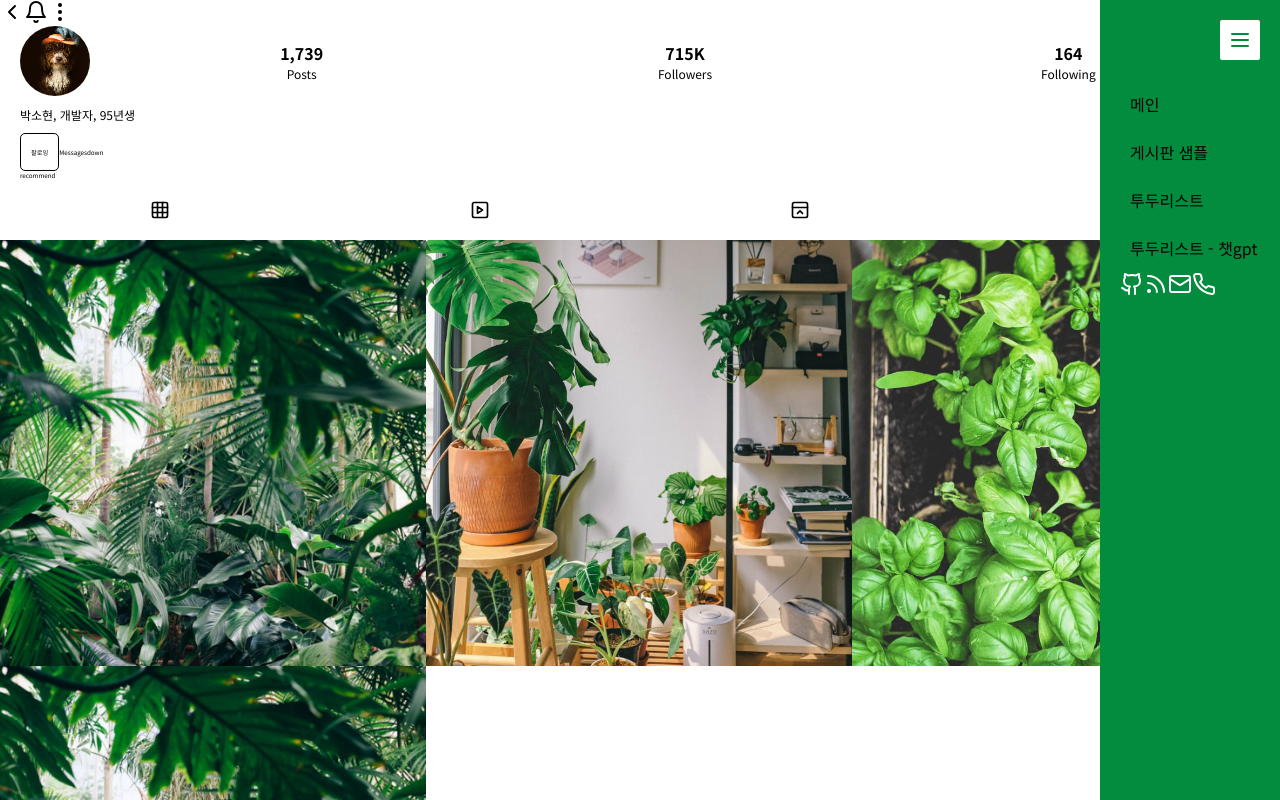
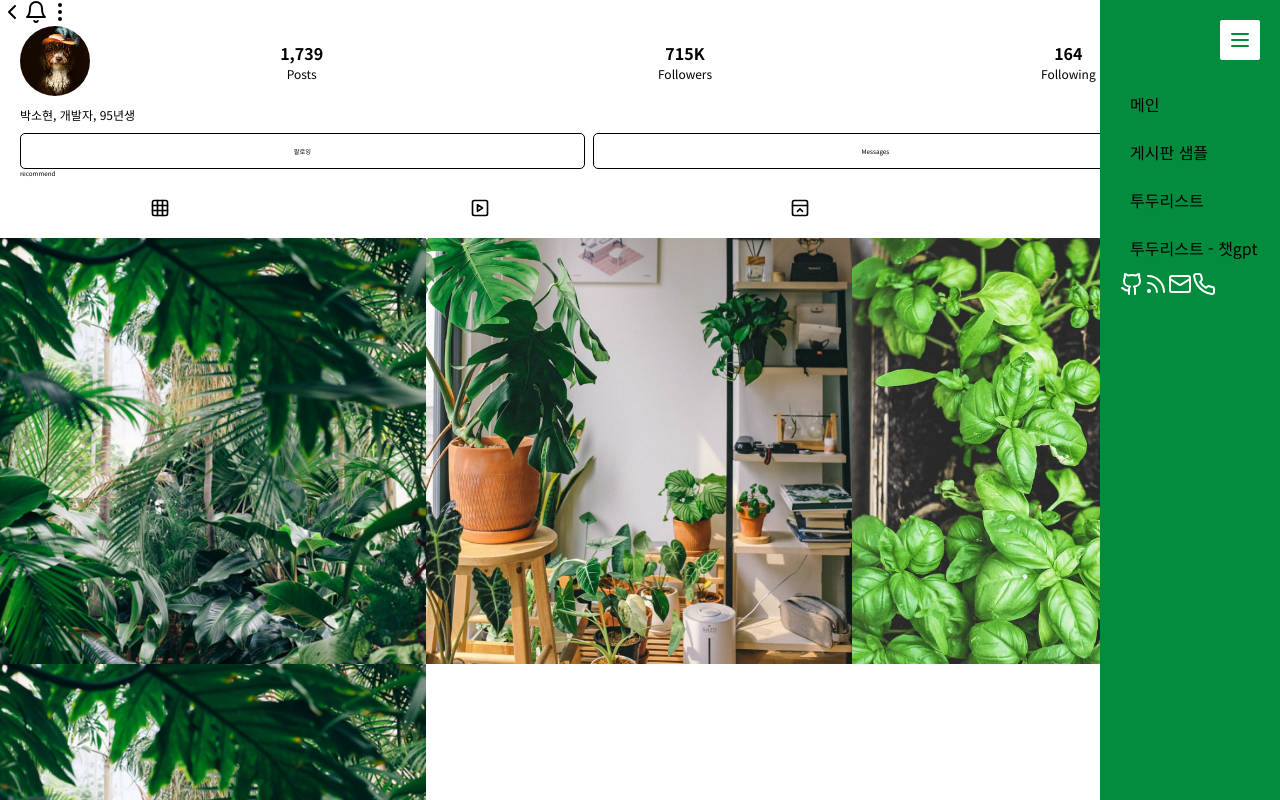
Before and after one commit to 33park/next-sample, a Next.js app in the folder next-basic/: page /user in a window 1280 px wide. Shown: the top 800 px of the page. Built offline with nearby package versions, Linux system fonts and the light colour scheme.

Commit message:
user util sec  styled 적용

```diff
--- a/next-basic/src/app/component/button/DropDown.tsx
+++ b/next-basic/src/app/component/button/DropDown.tsx
@@ -1,7 +1,6 @@
 'use client'
 import React,{useState} from 'react'
 import { styled } from 'styled-components'
-
 import { flexBox,offSet, DefaultBtn,BorderSet } from '@/style/styles/common'
 import { theme } from '@/style/styles/theme';
 
@@ -9,31 +8,29 @@ interface ButtonProps {
     btnHeight: string;
     placeHolderTxt:string;
     DropDownList:string[];
-    // onChangeList: (selectedItem: string) => void;
 }
 
 
-export default function DropDown({btnHeight, placeHolderTxt, DropDownList, }:ButtonProps) {
+export default function DropDown({btnHeight, placeHolderTxt, DropDownList}:ButtonProps) {
     const [listOpen, setListOpen] = useState(false);
     const [selectedItem, setSelectedItem] = useState(placeHolderTxt);
     const onToggle = () => {
         setListOpen(listOpen => !listOpen);
     }
 
-    const handleItemClick = (item : string) => {
+    const handleItemClick = (item: string) => {
         setSelectedItem(item);
         setListOpen(false);
-    }
+    };
 
     return (
     <DropDownBtn>
         <BasicBtn onClick={onToggle} $height={btnHeight} $status={listOpen}>{selectedItem}</BasicBtn>
         {listOpen && <DropWrapper $height={btnHeight}>
             {DropDownList.map((list, index) => (
-                <Droplist $height={btnHeight} key={`${list}${index}`} onClick={handleItemClick(list[index])}>{list}</Droplist>
+                <Droplist $height={btnHeight} key={`${list}${index}`} onClick={() => handleItemClick(list)}>{list}</Droplist>
             ))}
         </DropWrapper>}
-
     </DropDownBtn>
   )
 }
@@ -43,7 +40,7 @@ const DropDownBtn = styled.div`
     `
 
 const BasicBtn = styled.div<{ $height: string, $status: Boolean}>`
-    ${props => DefaultBtn({ height: props.$height })};
+    ${props => DefaultBtn({ width: '100%' , height: props.$height })};
     border-radius: ${({$status}) => $status ? '0.5rem 0.5rem 0 0 ' : '0.5rem'};
     `
 
--- a/next-basic/src/app/component/instargram/InnerContent.tsx
+++ b/next-basic/src/app/component/instargram/InnerContent.tsx
@@ -1,13 +1,15 @@
-import React  from 'react'
+'use client'
+import React,{useState} from 'react'
 import Link from "next/link";
-import { Grid3X3, SquarePlay,ContactRound,PanelTopClose   } from 'lucide-react';
+import { Grid3X3, SquarePlay,ContactRound,PanelTopClose,ChevronDown    } from 'lucide-react';
 import { styled } from 'styled-components'
-import { flexBox } from '@/style/styles/common'
+import { flexBox, DefaultBtn } from '@/style/styles/common'
 import boardData from "api/boardData.js"
 import DropDown from '../button/DropDown';
 
 
 export default function InnerContent() {
+
     return (
         <main>
             <ContentHead>
@@ -26,8 +28,8 @@ export default function InnerContent() {
                 </UserProfileIntro>
                 <UserUtilSec>
                     <DropDown btnHeight={'3.6rem'} placeHolderTxt={'팔로잉'} DropDownList={['메세지','환경설정']}/>
-                    <div>Messages</div>
-                    <button type="button">down</button>
+                    <UserUtilBtn $height={'3.6rem'}>Messages</UserUtilBtn>
+                    <UserUtilBtn $height={'3.6rem'} ><ChevronDown /></UserUtilBtn>
                 </UserUtilSec>
                 <section>
                     recommend
@@ -146,5 +148,16 @@ const GalleryTable = styled.ul`
 `
 
 const UserUtilSec = styled.section`
-    ${flexBox()};
+    display: grid;
+    gap: .8rem;
+    grid-template-columns: 6fr 6fr 1fr;
+
 `
+
+const UserUtilBtn = styled.button<{ $height: string}>`
+    ${props => DefaultBtn({ height: props.$height })};
+
+    svg {
+        width: 2rem;
+    }
+`
--- a/next-basic/src/style/styles/common.tsx
+++ b/next-basic/src/style/styles/common.tsx
@@ -48,7 +48,7 @@ export const BorderSet = (props: BorderProps = {}) => css`
 
 interface BtnProps {
     flex?: 'none' | null;
-    width?: 'auto' | null;
+    width?: '100%' | null;
     height?: '4.8rem' | null;
     padding: '0 1rem' | null;
     borderColor?: 'black' | null;
@@ -67,4 +67,5 @@ export const DefaultBtn = (props: BtnProps) => css`
     border-style: solid;
     border-color: ${props.borderColor || 'black'};
     border-radius: ${props.radius || '.5rem'};
+    box-sizing: border-box;
 `
```
